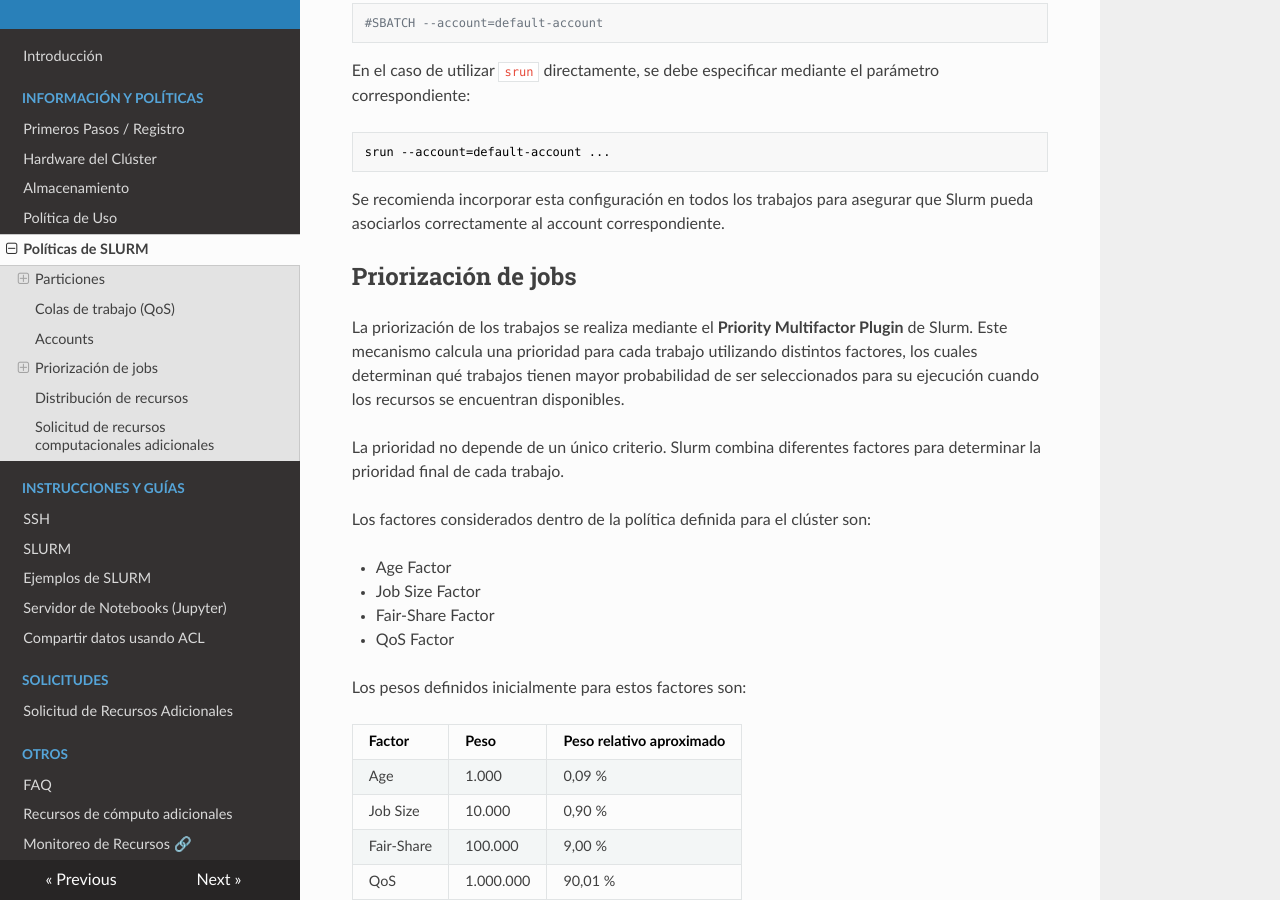
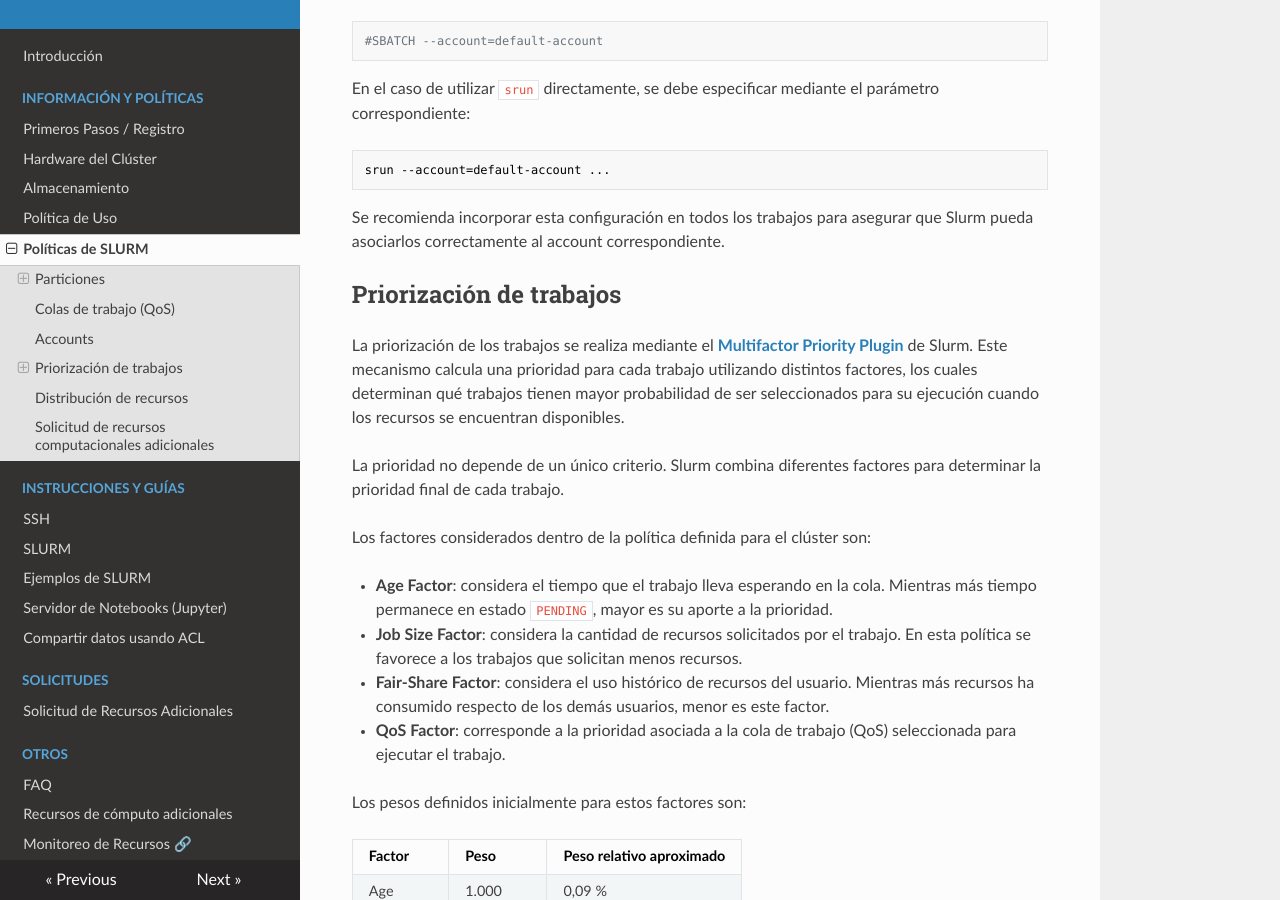
Before and after one commit to Sysadmins-CENIA/Cluster-IALab-Docs, an MkDocs documentation site: the page built from docs/instructions-and-guides/slurm_policies.md, in a window 1280 px wide and 900 px high, scrolled down 2102 px. Built offline with MkDocs 1.6.1, drawn with Linux system fonts in a browser that asks for light colours; nearby versions of some CDN libraries; some of the changed text lies outside the part shown.

Commit message:
Explain priority factors and narrow QoS table
Add a brief description for each priority factor (Age, Job Size,
Fair-Share, QoS) in the "Priorización de trabajos" section, and reformat
the QoS table so it fits the content column instead of overflowing:
long headers are split across two lines and partitions are listed one
per line.

Co-Authored-By: Claude Opus 5 <noreply@anthropic.com>

```diff
--- a/docs/instructions-and-guides/slurm_policies.md
+++ b/docs/instructions-and-guides/slurm_policies.md
@@ -39,10 +39,10 @@ Cada QoS define parámetros como el tiempo máximo de ejecución, la cantidad de
 
 En el clúster se han definido las siguientes colas de trabajo:
 
-| **QoS**   | **Límite de tiempo** | **Máx. GPUs por job** | **Máx. jobs simultáneos** | **Máx. submits** | **Particiones**                       | **Prioridad** |
-| --------- | -------------------- | --------------------- | ------------------------- | ---------------- | ------------------------------------- | ------------- |
-| `debug`   | 1 hora               | 4                     | 1                         | 4                | `ialab-low-unlim`, `ialab-high-unlim` | Alta          |
-| `regular` | 24 horas             | 4                     | 4                         | 32               | `ialab-low`, `ialab-high`             | Media         |
+| **QoS**   | **Límite<br>de tiempo** | **Máx. GPUs<br>por job** | **Máx. jobs<br>simultáneos** | **Máx.<br>submits** | **Particiones**                       | **Prioridad** |
+| --------- | ----------------------- | ------------------------ | ---------------------------- | ------------------- | ------------------------------------- | ------------- |
+| `debug`   | 1 hora                  | 4                        | 1                            | 4                   | `ialab-low-unlim`<br>`ialab-high-unlim` | Alta        |
+| `regular` | 24 horas                | 4                        | 4                            | 32                  | `ialab-low`<br>`ialab-high`             | Media       |
 
 ## Accounts
 
@@ -64,18 +64,18 @@ srun --account=default-account ...
 
 Se recomienda incorporar esta configuración en todos los trabajos para asegurar que Slurm pueda asociarlos correctamente al account correspondiente.
 
-## Priorización de jobs
+## Priorización de trabajos
 
-La priorización de los trabajos se realiza mediante el **Priority Multifactor Plugin** de Slurm. Este mecanismo calcula una prioridad para cada trabajo utilizando distintos factores, los cuales determinan qué trabajos tienen mayor probabilidad de ser seleccionados para su ejecución cuando los recursos se encuentran disponibles.
+La priorización de los trabajos se realiza mediante el **[Multifactor Priority Plugin](https://slurm.schedmd.com/priority_multifactor.html)** de Slurm. Este mecanismo calcula una prioridad para cada trabajo utilizando distintos factores, los cuales determinan qué trabajos tienen mayor probabilidad de ser seleccionados para su ejecución cuando los recursos se encuentran disponibles.
 
 La prioridad no depende de un único criterio. Slurm combina diferentes factores para determinar la prioridad final de cada trabajo.
 
 Los factores considerados dentro de la política definida para el clúster son:
 
-* Age Factor
-* Job Size Factor
-* Fair-Share Factor
-* QoS Factor
+* **Age Factor**: considera el tiempo que el trabajo lleva esperando en la cola. Mientras más tiempo permanece en estado `PENDING`, mayor es su aporte a la prioridad.
+* **Job Size Factor**: considera la cantidad de recursos solicitados por el trabajo. En esta política se favorece a los trabajos que solicitan menos recursos.
+* **Fair-Share Factor**: considera el uso histórico de recursos del usuario. Mientras más recursos ha consumido respecto de los demás usuarios, menor es este factor.
+* **QoS Factor**: corresponde a la prioridad asociada a la cola de trabajo (QoS) seleccionada para ejecutar el trabajo.
 
 Los pesos definidos inicialmente para estos factores son:
 
```
